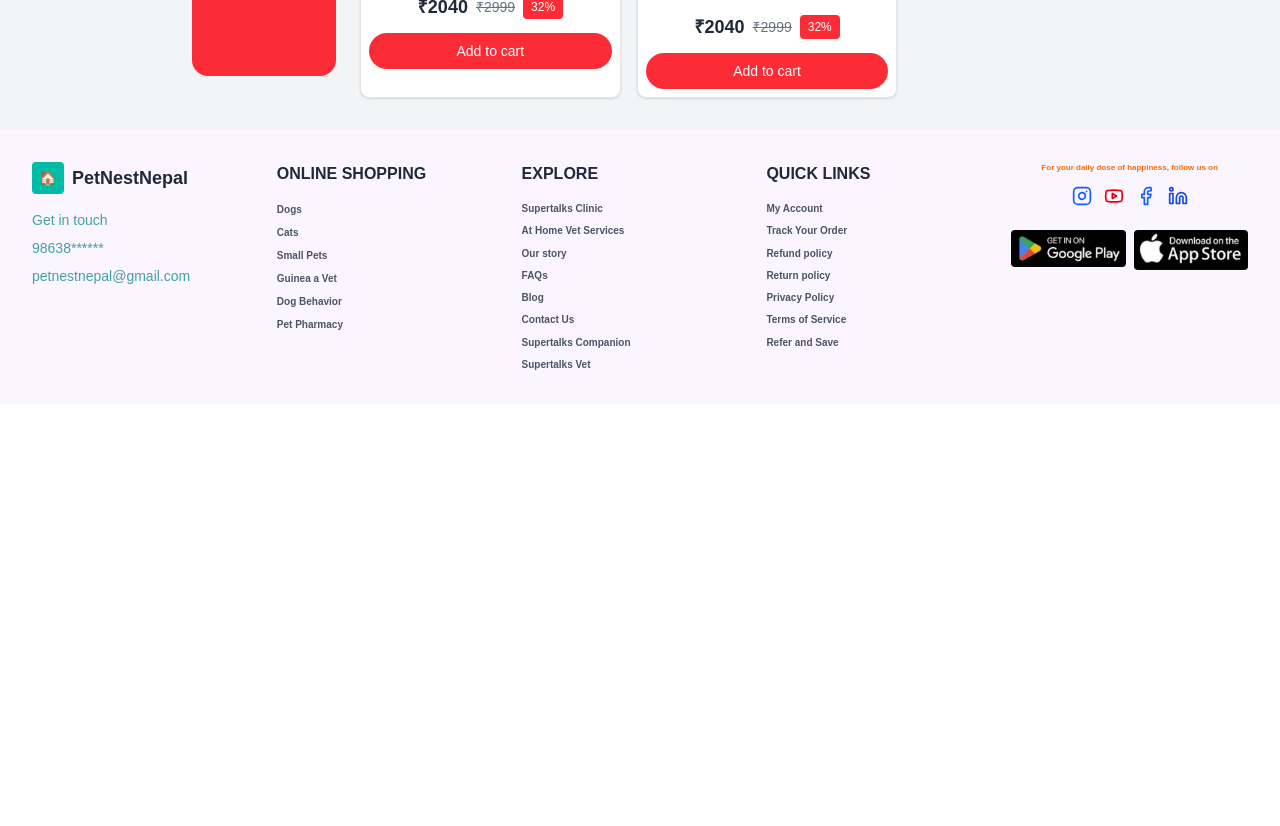
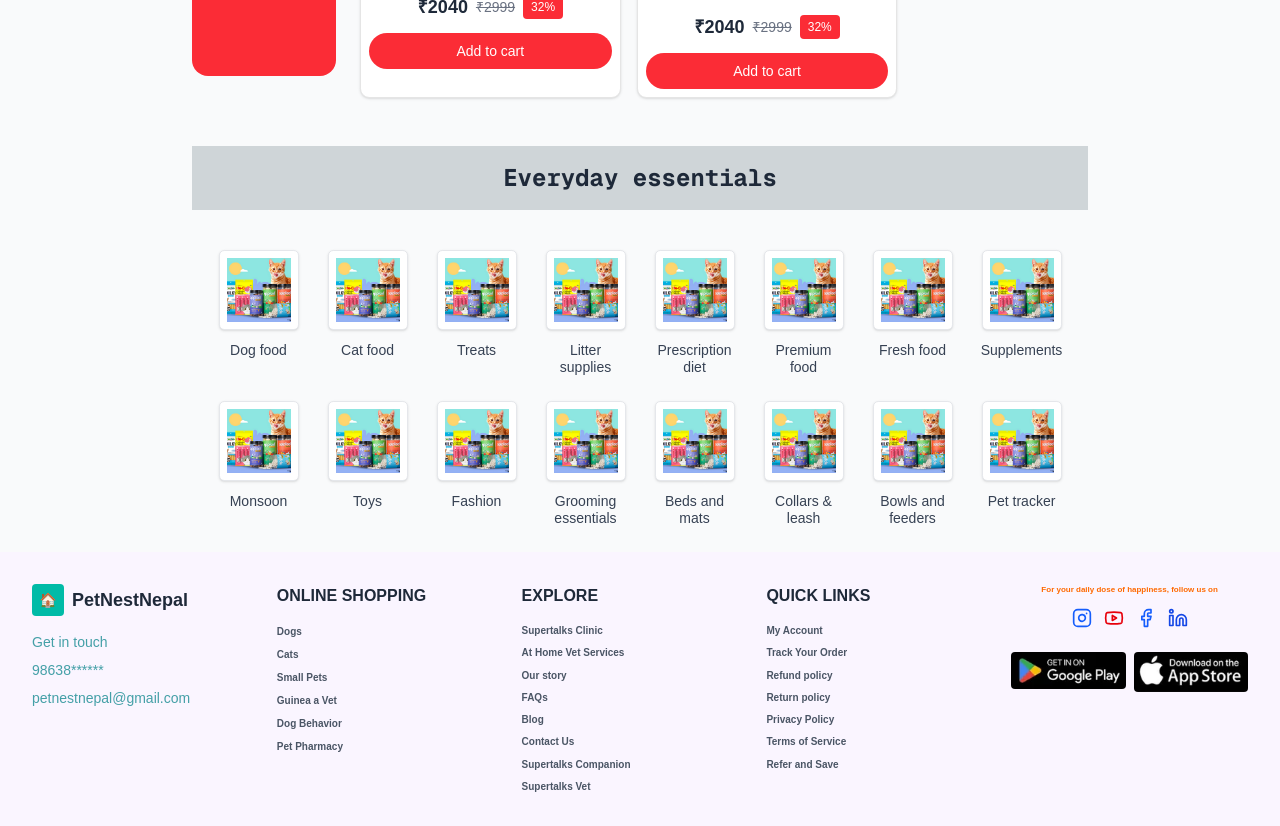
Before and after one commit to PustamRai/pet_nest_nepal, a Next.js app: page / in a window 1280 px wide. Shown: the part 840-1666 px from the top of the page. Before the commit the page ends 1244 px from the top, so only its background shows below. Built offline with nearby package versions, Linux system fonts and the light colour scheme.

Commit message:
add everday essentials page

```diff
--- a/src/app/layout.tsx
+++ b/src/app/layout.tsx
@@ -29,7 +29,7 @@ export default function RootLayout({
       <body
         className={`${geistSans.variable} ${geistMono.variable} antialiased`}
       >
-        <div className="sm:px-36 md:px-0 bg-gray-100 min-h-screen max-w-[1400px] mx-auto">
+        <div className="sm:px-36 md:px-0 bg-gray-50 min-h-screen max-w-[1400px] mx-auto">
           <Navbar />
           <div className="min-h-screen">{children}</div>
           <Footer />
--- a/src/app/page.tsx
+++ b/src/app/page.tsx
@@ -1,9 +1,11 @@
+import { EverydayEssentials } from "@/components/EverydayEssential";
 import { MainHeroBannerSection } from "@/components/heroSection/Main-hero-banner-section";
 
 export default function HomePage() {
   return (
     <div>
       <MainHeroBannerSection />
+      <EverydayEssentials />
     </div>
   );
 }
--- /dev/null
+++ b/src/components/EverydayEssential.tsx
@@ -0,0 +1,97 @@
+const categories = [
+  // Top row
+  {
+    name: "Dog food",
+    image: "/kitten.png",
+  },
+  {
+    name: "Cat food",
+    image: "/kitten.png",
+  },
+  { name: "Treats", image: "/kitten.png" },
+  {
+    name: "Litter supplies",
+    image: "/kitten.png",
+  },
+  {
+    name: "Prescription diet",
+    image: "/kitten.png",
+  },
+  {
+    name: "Premium food",
+    image: "/kitten.png",
+  },
+  {
+    name: "Fresh food",
+    image: "/kitten.png",
+  },
+  {
+    name: "Supplements",
+    image: "/kitten.png",
+  },
+
+  // Bottom row
+  {
+    name: "Monsoon",
+    image: "/kitten.png",
+  },
+  { name: "Toys", image: "/kitten.png" },
+  {
+    name: "Fashion",
+    image: "/kitten.png",
+  },
+  {
+    name: "Grooming essentials",
+    image: "/kitten.png",
+  },
+  {
+    name: "Beds and mats",
+    image: "/kitten.png",
+  },
+  {
+    name: "Collars & leash",
+    image: "/kitten.png",
+  },
+  {
+    name: "Bowls and feeders",
+    image: "/kitten.png",
+  },
+  {
+    name: "Pet tracker",
+    image: "/kitten.png",
+  },
+];
+
+export function EverydayEssentials() {
+  return (
+    <div className="rounded-lg p-6 mx-auto max-w-4xl">
+      {/* Header */}
+      <div className="bg-mint-100 -mx-6 -mt-6 mb-6 py-4 rounded-t-lg">
+        <h2 className="bg-secondary py-4 font-mono text-2xl font-bold text-center text-gray-800">
+          Everyday essentials
+        </h2>
+      </div>
+
+      {/* Category Grid */}
+      <div className="grid grid-cols-8 gap-6">
+        {categories.map((category, index) => (
+          <div
+            key={index}
+            className="flex flex-col items-center cursor-pointer hover:scale-105 transition-transform"
+          >
+            <div className="w-20 h-20 bg-white rounded-lg shadow-sm border border-gray-200 flex items-center justify-center mb-3 overflow-hidden">
+              <img
+                src={category.image || "/placeholder.svg"}
+                alt={category.name}
+                className="w-16 h-16 object-cover"
+              />
+            </div>
+            <span className="text-sm font-medium text-gray-700 text-center leading-tight">
+              {category.name}
+            </span>
+          </div>
+        ))}
+      </div>
+    </div>
+  );
+}
```
